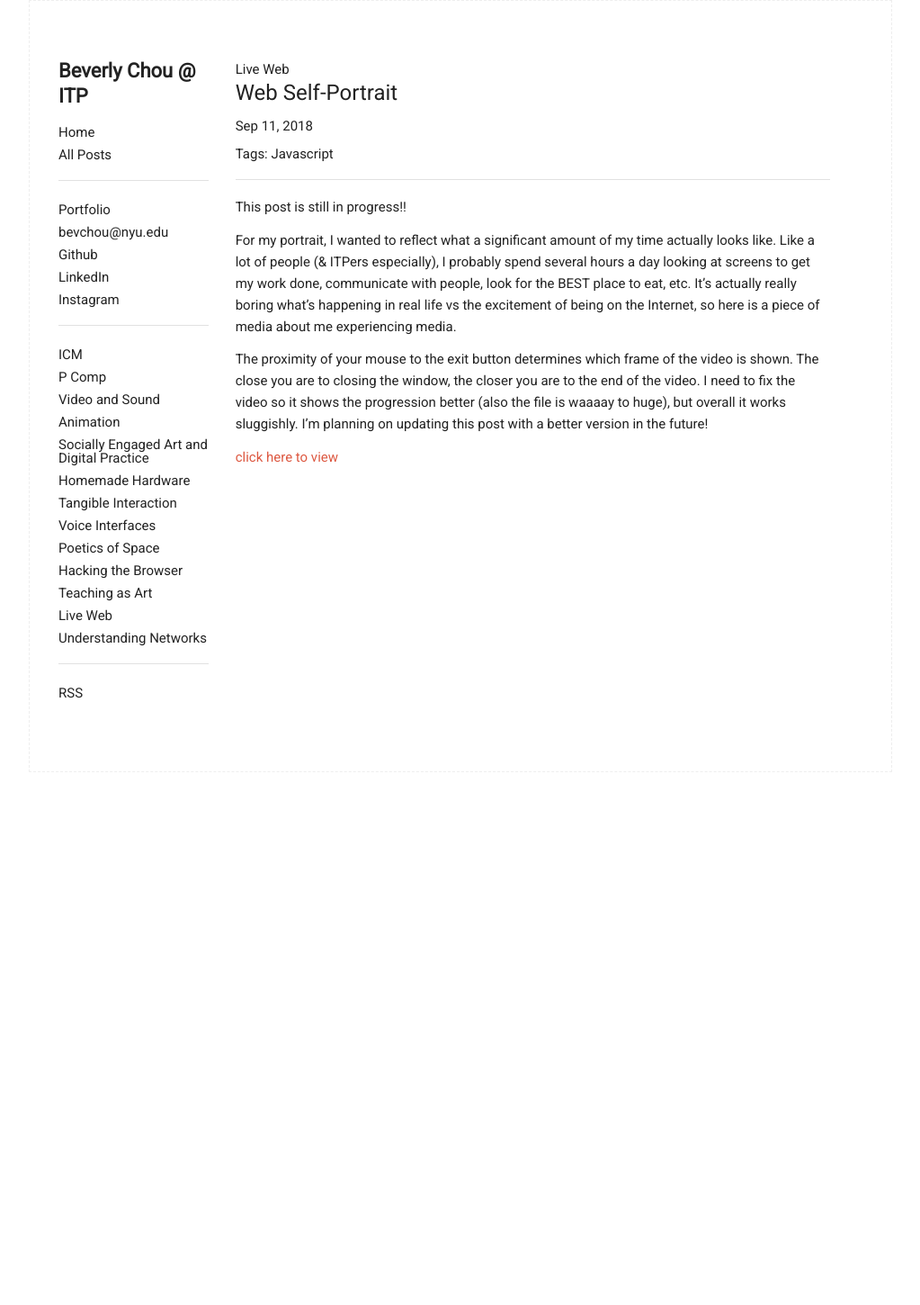
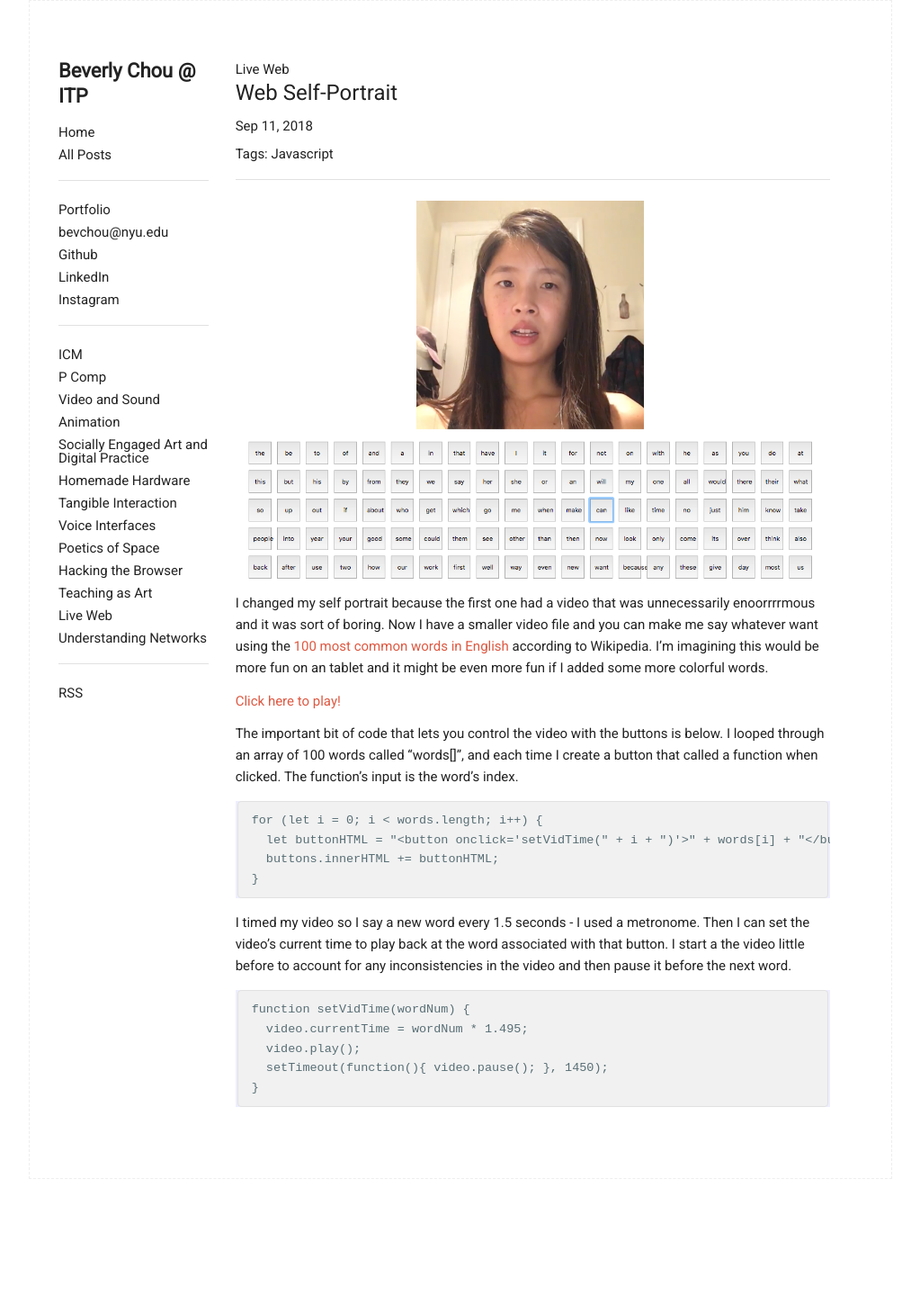
Before and after one commit to bevchou/bevchou.github.io, a Jekyll site: the page built from _posts/2018-09-11-web-self-portrait.md, in a window 1280 px wide. Shown: the whole page at 90% size, without its empty margins (128-1151 px from the left). Built offline with Jekyll 4.4.1, drawn with Linux system fonts in a browser that asks for light colours; comment, search, counter and statistics services are not loaded; before the commit the page ends 998 px from its top, so only the background shows below that.

Commit message:
update posts

````diff
--- a/_posts/2018-09-11-web-self-portrait.md
+++ b/_posts/2018-09-11-web-self-portrait.md
@@ -12,12 +12,29 @@ author:
    Beverly
 ---
 
-This post is still in progress!!
+![self portrait screenshot]({{ site.baseurl }}/assets/live-web/live-web-self-portrait-screenshot.png)
 
-For my portrait, I wanted to reflect what a significant amount of my time actually looks like. Like a lot of people (& ITPers especially), I probably spend several hours a day looking at screens to get my work done, communicate with people, look for the BEST place to eat, etc. It's actually really boring what's happening in real life vs the excitement of being on the Internet, so here is a piece of media about me experiencing media.
+I changed my self portrait because the first one had a video that was unnecessarily enoorrrrmous and it was sort of boring. Now I have a smaller video file and you can make me say whatever want using the [100 most common words in English](https://en.wikipedia.org/wiki/Most_common_words_in_English) according to Wikipedia. I'm imagining this would be more fun on an tablet and it might be even more fun if I added some more colorful words.
 
-The proximity of your mouse to the exit button determines which frame of the video is shown. The close you are to closing the window, the closer you are to the end of the video. I need to fix the video so it shows the progression better (also the file is waaaay to huge), but overall it works sluggishly. I'm planning on updating this post with a better version in the future!
-
-[click here to view](https://itp.beverlychou.com/live-web/2018_9_10_SelfPortrait/)
+[Click here to play!](https://itp.beverlychou.com/live-web/2018_9_10_BetterSelfPortrait/)
 
 <!--more-->
+
+The important bit of code that lets you control the video with the buttons is below. I looped through an array of 100 words called "words[]", and each time I create a button that called a function when clicked. The function's input is the word's index.
+
+```
+for (let i = 0; i < words.length; i++) {
+  let buttonHTML = "<button onclick='setVidTime(" + i + ")'>" + words[i] + "</button>";
+  buttons.innerHTML += buttonHTML;
+}
+```
+
+I timed my video so I say a new word every 1.5 seconds - I used a metronome. Then I can set the video's current time to play back at the word associated with that button. I start a the video little before to account for any inconsistencies in the video and then pause it before the next word.
+
+```
+function setVidTime(wordNum) {
+  video.currentTime = wordNum * 1.495;
+  video.play();
+  setTimeout(function(){ video.pause(); }, 1450);
+}
+```
--- a/categories/nime.html
+++ /dev/null
@@ -1,5 +0,0 @@
----
-layout: category
-title: New Interfaces for Musical Expression
-category: NIME
----
--- /dev/null
+++ b/categories/temporary-expert.html
@@ -0,0 +1,5 @@
+---
+layout: category
+title: Temporary Expert
+category: Temporary Expert
+---
````
Also changed, not shown: _posts/2018-09-18-color-chat.md (+2 -0 lines), assets/live-web/live-web-self-portrait-screenshot.png (added), 2 other files.
